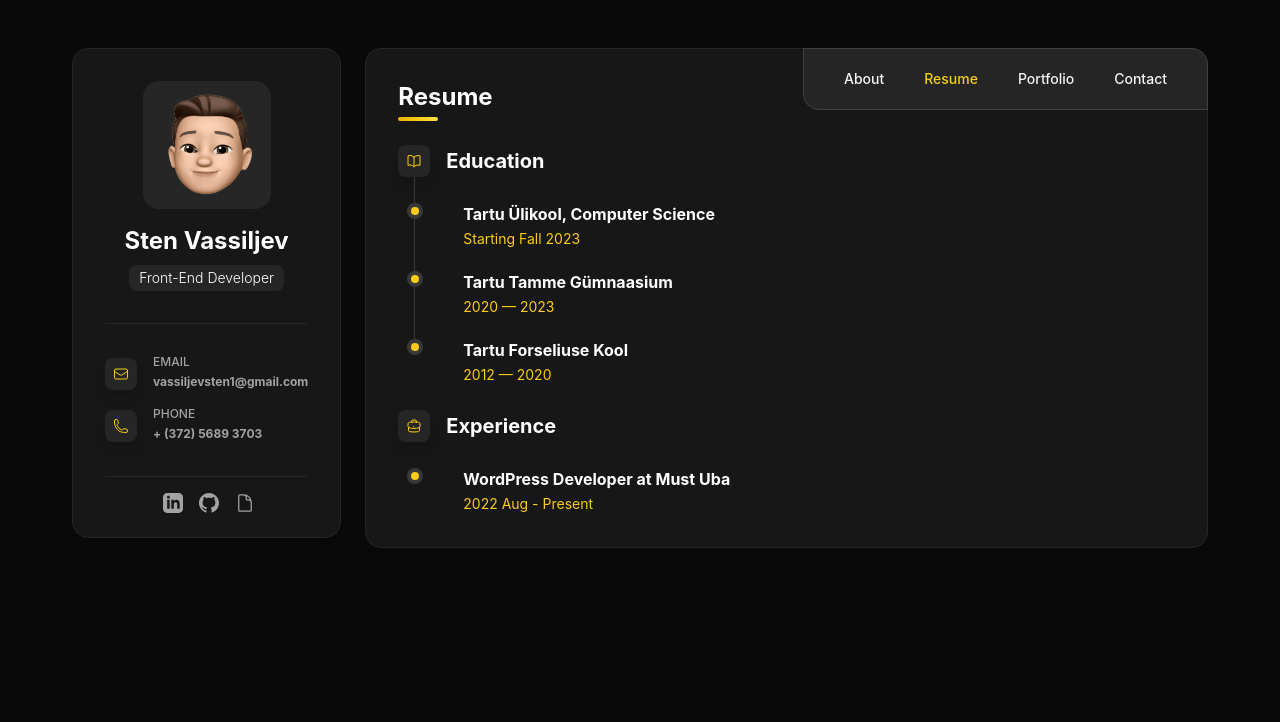
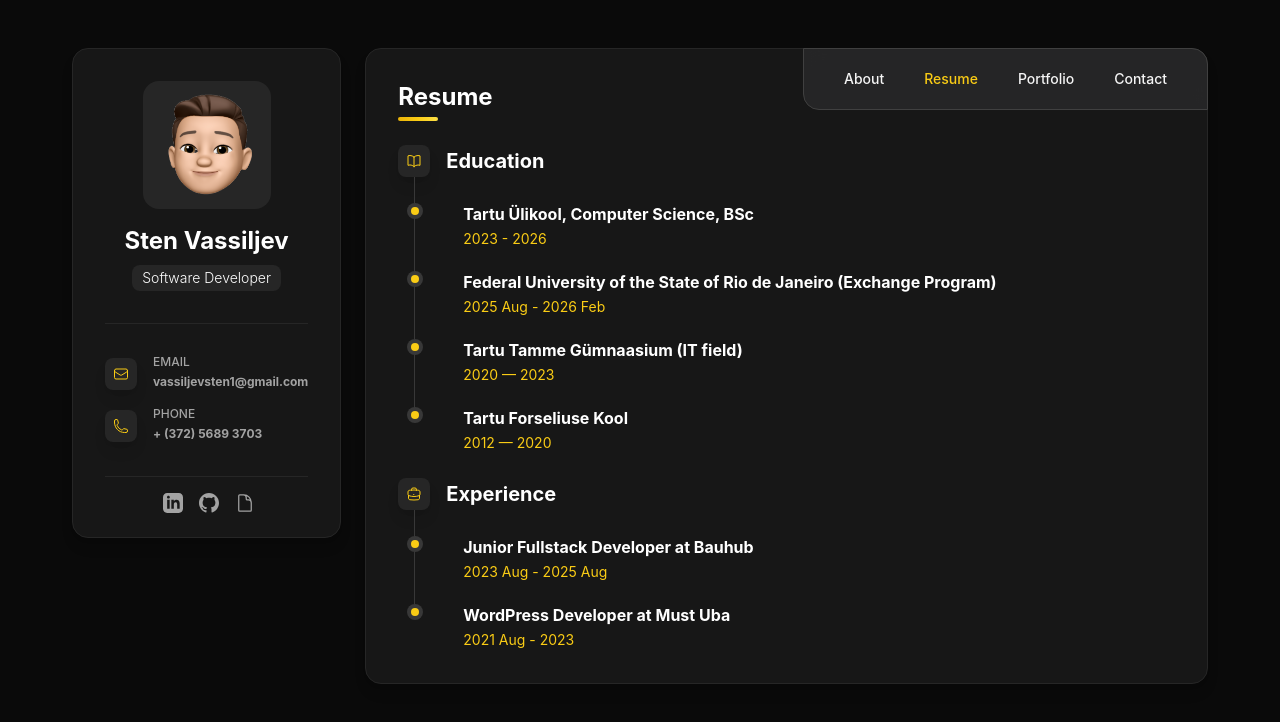
Before and after one commit to swipss/portfolio, a React (Vite) app: page / in a window 1280 px wide. Both pictures are taken after a click on the button "Resume". Shown: the top 722 px of the page. Built offline with nearby package versions, Linux system fonts and the light colour scheme.

Commit message:
update cv and education

```diff
--- a/src/components/Sidebar.tsx
+++ b/src/components/Sidebar.tsx
@@ -57,7 +57,7 @@ const Sidebar: React.FC = () => {
           <h1 className="text-lg sm:text-2xl">Sten Vassiljev</h1>
           <div className="px-2.5 pb-0.5 mt-2 rounded-lg bg-neutral-800 w-max">
             <span className="text-xs font-light sm:text-sm">
-              Front-End Developer
+              Software Developer
             </span>
           </div>
         </div>
--- a/src/components/tabs/Resume.tsx
+++ b/src/components/tabs/Resume.tsx
@@ -4,11 +4,16 @@ import TimelineItem from "../TimelineItem";
 
 const education = [
   {
-    title: "Tartu Ülikool, Computer Science",
-    year: "Starting Fall 2023",
+    title: "Tartu Ülikool, Computer Science, BSc",
+    year: "2023 - 2026",
   },
   {
-    title: "Tartu Tamme Gümnaasium",
+    title:
+      "Federal University of the State of Rio de Janeiro (Exchange Program)",
+    year: "2025 Aug - 2026 Feb",
+  },
+  {
+    title: "Tartu Tamme Gümnaasium (IT field)",
     year: "2020 — 2023",
   },
 
@@ -20,8 +25,12 @@ const education = [
 
 const experience = [
   {
+    title: "Junior Fullstack Developer at Bauhub",
+    year: "2023 Aug - 2025 Aug",
+  },
+  {
     title: "WordPress Developer at Must Uba",
-    year: "2022 Aug - Present",
+    year: "2021 Aug - 2023",
   },
 ];
 
```
